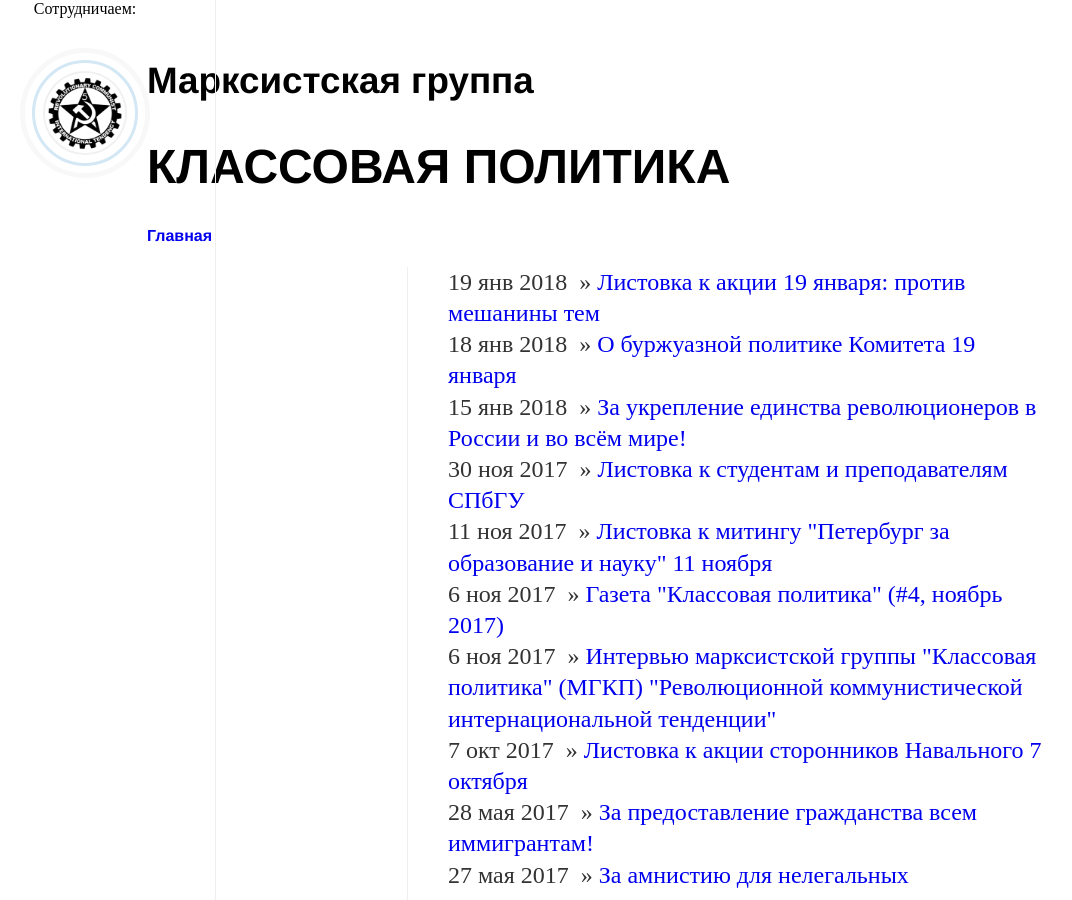
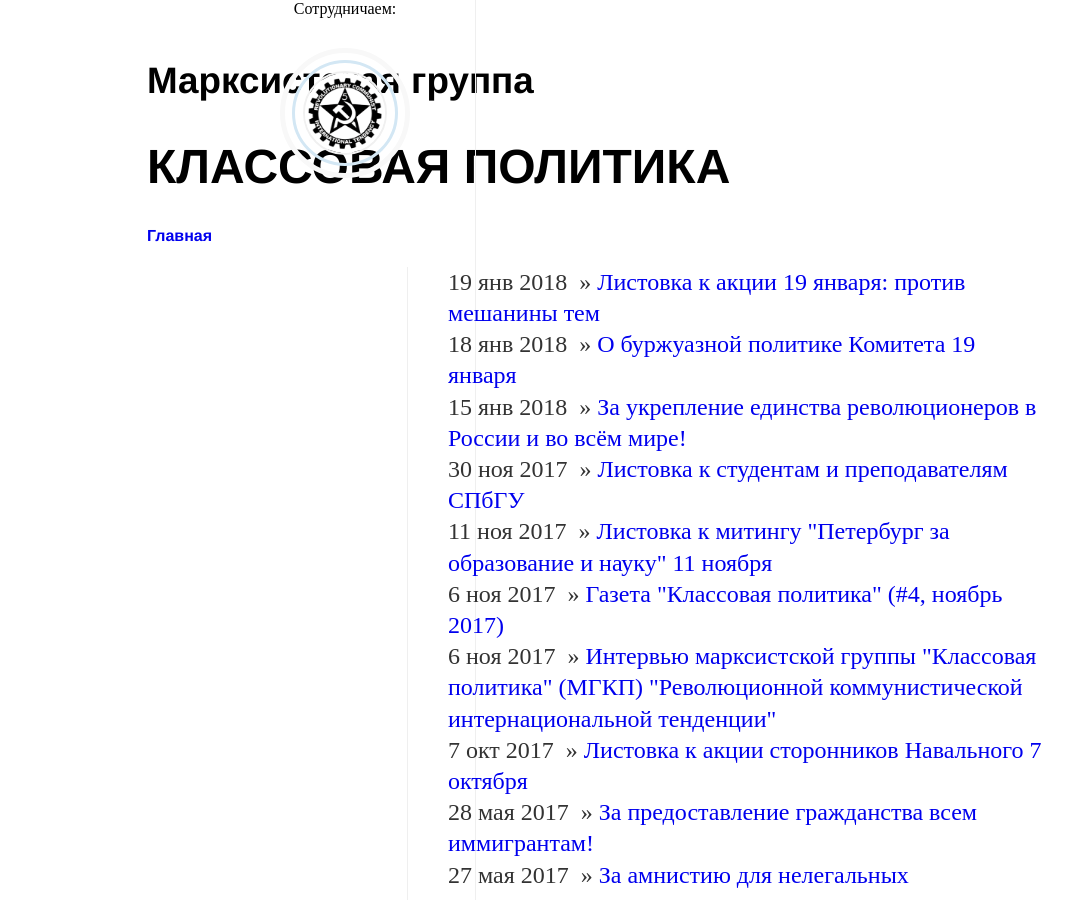
Before and after one commit to mgkp/mgkp.github.io, a Jekyll site: the page built from index.html, in a window 1280 px wide and 900 px high. Shown: the whole window, without its empty margins (45-1117 px from the left). Built offline with Jekyll 4.4.1, drawn with Linux system fonts in a browser that asks for light colours.

Commit message:
sidebar down

```diff
--- a/css/main.css
+++ b/css/main.css
@@ -62,7 +62,7 @@
 	width: 260px;
 	position: fixed;
 	top: 0;
-	left: 0;
+	left: 260px;
 	bottom: 0;
 	right: auto;
 	min-height: 690px;
```
